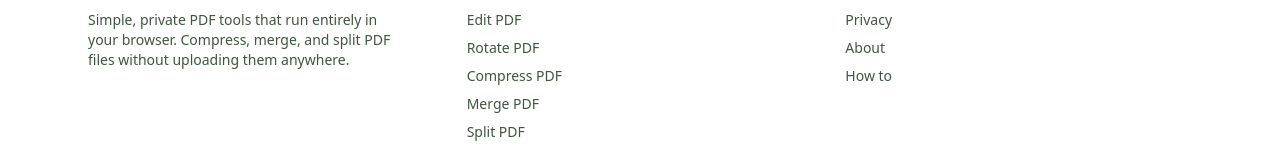
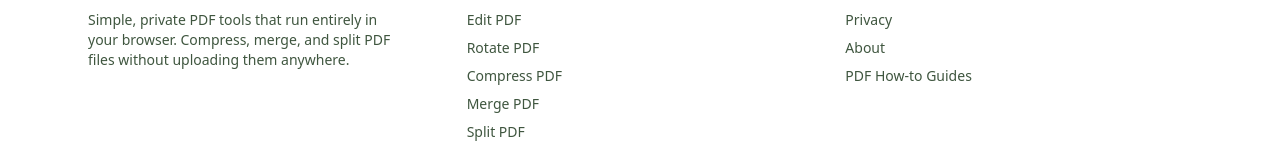
Before and after one commit to lorenzo-gu/calmpdf, a Next.js app: page / in a window 1280 px wide. Shown: the part 1462-1618 px from the top of the page. Built offline with nearby package versions, Linux system fonts and the light colour scheme.

Commit message:
Update footer link text

```diff
--- a/src/components/Footer.tsx
+++ b/src/components/Footer.tsx
@@ -31,7 +31,7 @@ export function Footer() {
           <ul className="space-y-2">
             <li><Link href="/privacy" className="text-sage-700 no-underline hover:underline">Privacy</Link></li>
             <li><Link href="/about" className="text-sage-700 no-underline hover:underline">About</Link></li>
-            <li><Link href="https://calmpdf.com/how-to" className="text-sage-700 no-underline hover:underline">How to</Link></li>
+            <li><Link href="https://calmpdf.com/how-to" className="text-sage-700 no-underline hover:underline">PDF How-to Guides</Link></li>
           </ul>
         </div>
       </div>
```
